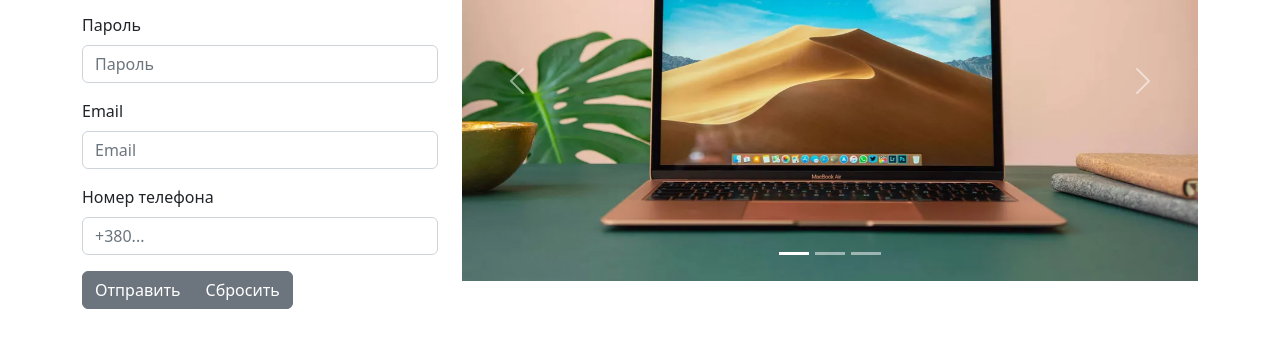
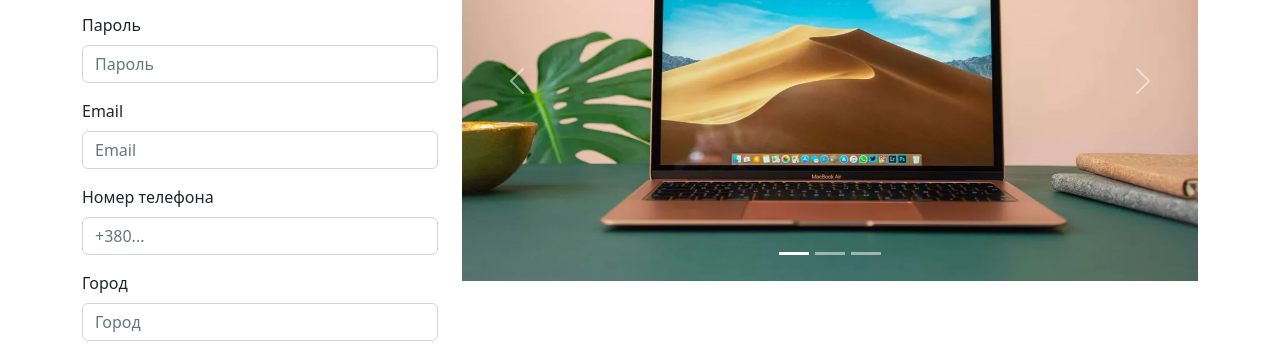
Before and after one commit to Romario315/bootstrap, a website: page index.html in a window 1280 px wide. Shown: the part 268-616 px from the top of the page. Drawn offline with nearby package versions, Linux system fonts and the light colour scheme.

Commit message:
Ещё изменения

```diff
--- a/index.html
+++ b/index.html
@@ -130,6 +130,11 @@
             <input class="form-control" type="tel" id="tel" placeholder="+380...">
           </div>
 
+          <div class="mb-3">
+            <label class="form-label" for="city">Город</label>
+            <input class="form-control" id="city" type="text" placeholder="Город">
+          </div>
+
           <div class="btn-group" role="group" aria-label="Basic example">
             <button type="submit" class="btn btn-secondary">Отправить</button>
             <button type="reset" class="btn btn-secondary">Сбросить</button>
```
